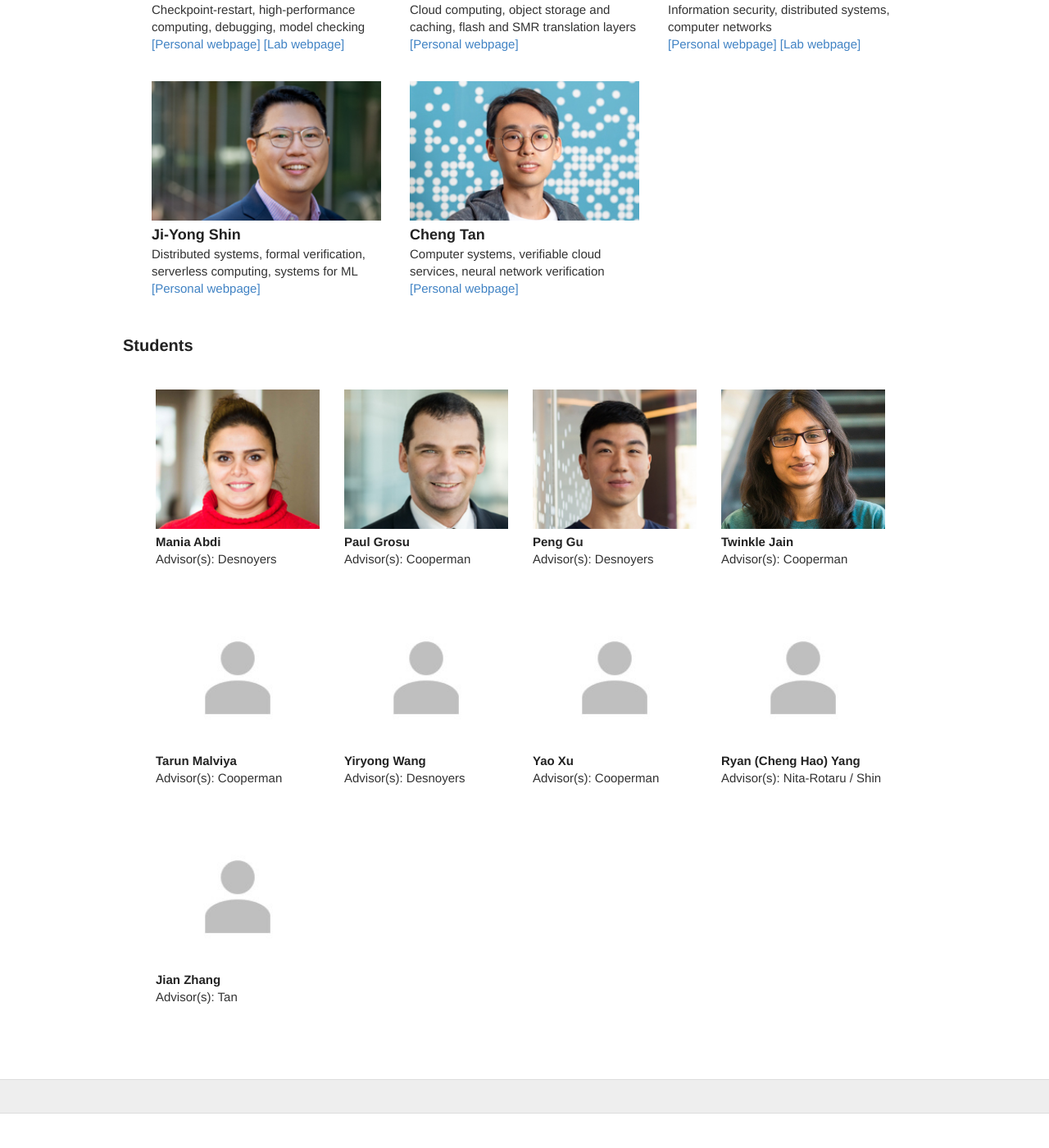
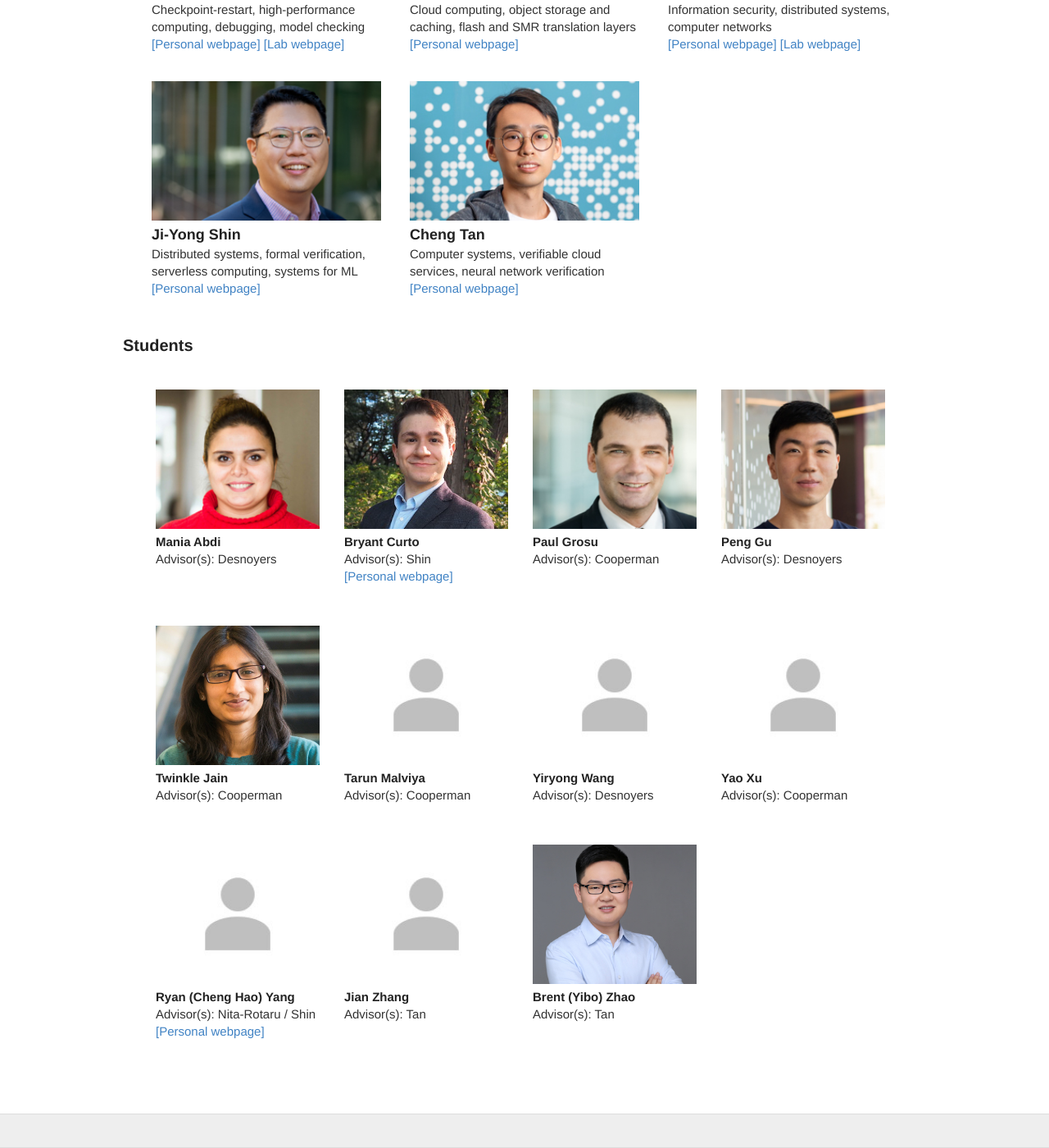
Before and after one commit to neu-srg/neu-srg.github.io, a Jekyll site: the page built from index.html, in a window 1280 px wide and 1400 px high, scrolled down 383 px. Shown: the whole window at 82% size. Built offline with Jekyll 4.4.1, drawn with Linux system fonts in a browser that asks for light colours; before the commit the page ends 1741 px from its top, so only the background shows below that.

Commit message:
students: bryant and brent

```diff
--- a/_data/students.tsv
+++ b/_data/students.tsv
@@ -4,7 +4,9 @@
 Yao	Xu	Cooperman
 Tarun	Malviya	Cooperman
 Paul	Grosu	Cooperman				grosu.jpg
-Ryan (Cheng Hao)	Yang	Nita-Rotaru	Shin
+Ryan (Cheng Hao)	Yang	Nita-Rotaru	Shin		https://hare1039.github.io/
 Mania	Abdi	Desnoyers				abdi.jpg
 Yiryong	Wang	Desnoyers
 Peng	Gu	Desnoyers				gu.jpg
+Bryant	Curto	Shin			https://www.bryantcurto.com	curto.jpg
+Brent (Yibo)	Zhao	Tan				zhao.jpg
--- a/index.html
+++ b/index.html
@@ -36,6 +36,10 @@
     Advisor(s): {{student.advisor1}}
     {%if student.advisor2 %}/ {{ student.advisor2 }} {% endif %}
     {%if student.advisor3 %}/ {{ student.advisor3 }} {% endif %}
+    {% if student.personalweb %}
+    </br>
+    <a href="{{ student.personalweb }}" target="_blank">[Personal webpage]</a>
+    {% endif %}
   </div>
   {% endfor %}
 </div>
```
Also changed, not shown: images/students/curto.jpg (added), images/students/zhao.jpg (added).
